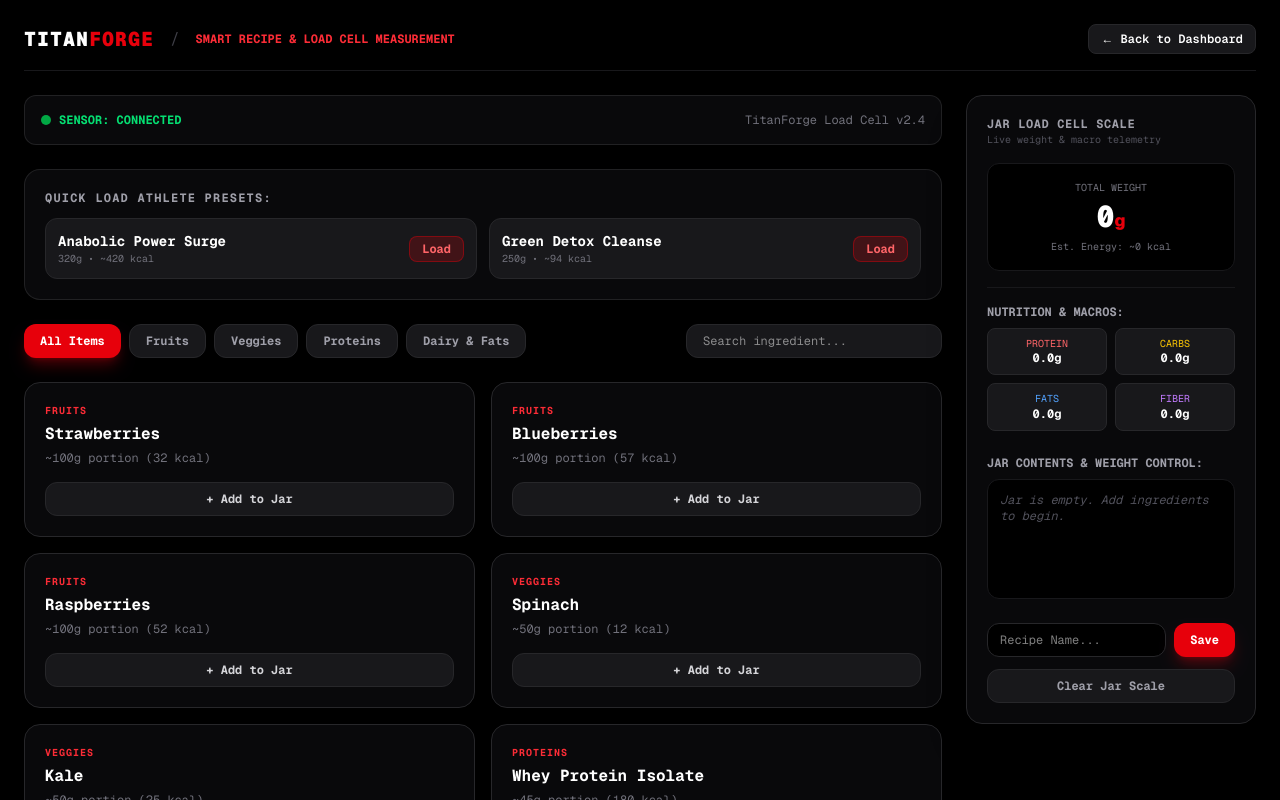
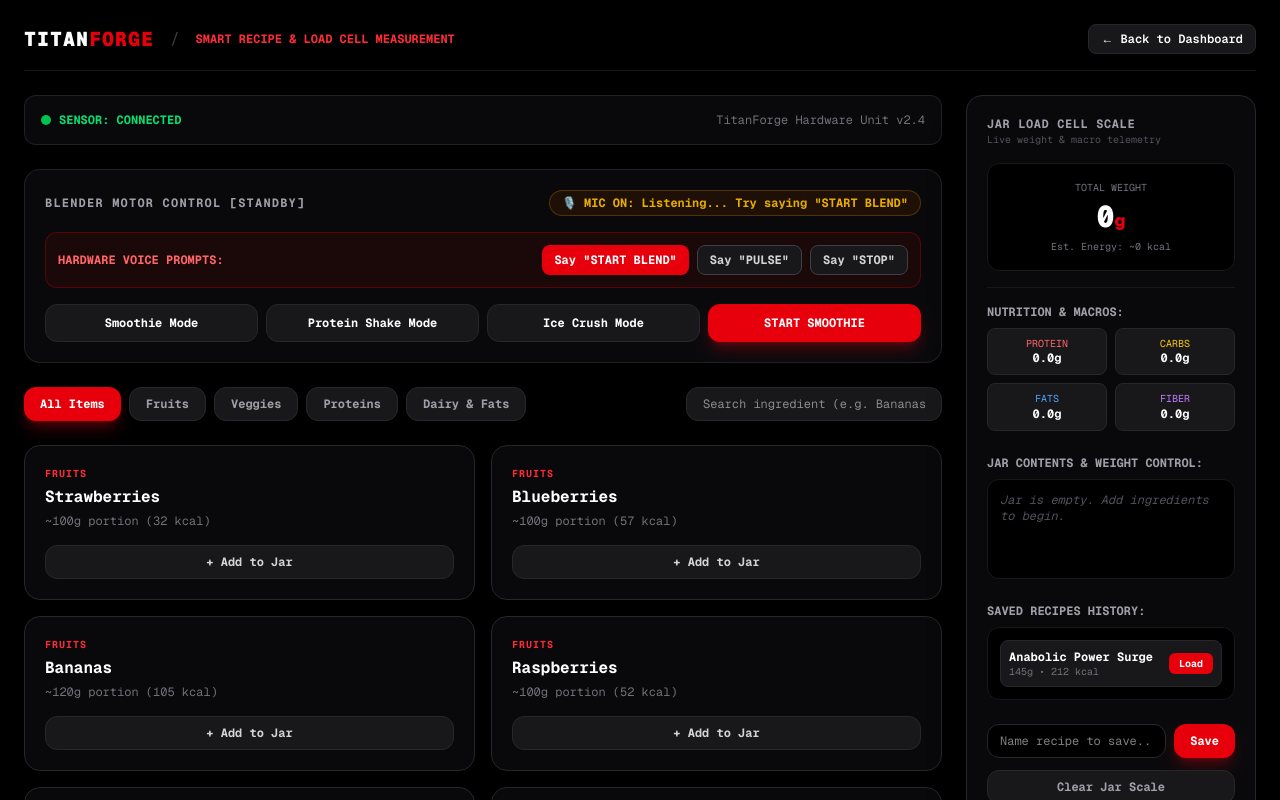
Before and after one commit to TitanForge-app/TitanForge, a Next.js app in the folder titanforge-fresh/: page /dashboard/recipe in a window 1280 px wide. Shown: the top 800 px of the page. Built offline with nearby package versions, Linux system fonts and the light colour scheme.

Commit message:
Complete recipe page with voice commands, full ingredients, and recipe history vault

```diff
--- a/titanforge-fresh/app/dashboard/recipe/page.tsx
+++ b/titanforge-fresh/app/dashboard/recipe/page.tsx
@@ -15,16 +15,44 @@
   fiber: number;
 }
 
+interface SavedRecipe {
+  id: string;
+  name: string;
+  items: { ingredient: Ingredient; count: number }[];
+  totalWeight: number;
+  totalCalories: number;
+  totalProtein: number;
+  totalCarbs: number;
+  totalFats: number;
+  totalFiber: number;
+}
+
 const ALL_INGREDIENTS: Ingredient[] = [
-  { id: '1', name: 'Strawberries', category: 'Fruits', weight: 100, calories: 32, protein: 0.7, carbs: 7.7, fats: 0.3, fiber: 2.0 },
-  { id: '2', name: 'Blueberries', category: 'Fruits', weight: 100, calories: 57, protein: 0.7, carbs: 14.5, fats: 0.3, fiber: 2.4 },
-  { id: '3', name: 'Raspberries', category: 'Fruits', weight: 100, calories: 52, protein: 1.2, carbs: 11.9, fats: 0.7, fiber: 6.5 },
-  { id: '4', name: 'Spinach', category: 'Veggies', weight: 50, calories: 12, protein: 1.4, carbs: 1.8, fats: 0.2, fiber: 1.1 },
-  { id: '5', name: 'Kale', category: 'Veggies', weight: 50, calories: 25, protein: 2.1, carbs: 4.4, fats: 0.5, fiber: 1.8 },
-  { id: '6', name: 'Whey Protein Isolate', category: 'Proteins', weight: 45, calories: 180, protein: 42, carbs: 2.0, fats: 0.5, fiber: 0 },
-  { id: '7', name: 'Greek Yogurt', category: 'Proteins', weight: 150, calories: 100, protein: 15, carbs: 6.0, fats: 0.4, fiber: 0 },
-  { id: '8', name: 'Almond Butter', category: 'Dairy & Fats', weight: 30, calories: 190, protein: 7.0, carbs: 6.0, fats: 16.0, fiber: 3.0 },
-  { id: '9', name: 'Avocado', category: 'Dairy & Fats', weight: 50, calories: 80, protein: 1.0, carbs: 4.0, fats: 7.0, fiber: 3.0 },
+  // Fruits
+  { id: 'f1', name: 'Strawberries', category: 'Fruits', weight: 100, calories: 32, protein: 0.7, carbs: 7.7, fats: 0.3, fiber: 2.0 },
+  { id: 'f2', name: 'Blueberries', category: 'Fruits', weight: 100, calories: 57, protein: 0.7, carbs: 14.5, fats: 0.3, fiber: 2.4 },
+  { id: 'f3', name: 'Bananas', category: 'Fruits', weight: 120, calories: 105, protein: 1.3, carbs: 27.0, fats: 0.3, fiber: 3.1 },
+  { id: 'f4', name: 'Raspberries', category: 'Fruits', weight: 100, calories: 52, protein: 1.2, carbs: 11.9, fats: 0.7, fiber: 6.5 },
+  { id: 'f5', name: 'Green Apple', category: 'Fruits', weight: 150, calories: 78, protein: 0.4, carbs: 21.0, fats: 0.2, fiber: 3.6 },
+  { id: 'f6', name: 'Watermelon', category: 'Fruits', weight: 150, calories: 45, protein: 0.9, carbs: 11.0, fats: 0.2, fiber: 0.6 },
+
+  // Veggies
+  { id: 'v1', name: 'Spinach', category: 'Veggies', weight: 50, calories: 12, protein: 1.4, carbs: 1.8, fats: 0.2, fiber: 1.1 },
+  { id: 'v2', name: 'Kale', category: 'Veggies', weight: 50, calories: 25, protein: 2.1, carbs: 4.4, fats: 0.5, fiber: 1.8 },
+  { id: 'v3', name: 'Cucumber', category: 'Veggies', weight: 100, calories: 15, protein: 0.6, carbs: 3.6, fats: 0.1, fiber: 0.5 },
+  { id: 'v4', name: 'Ginger', category: 'Veggies', weight: 15, calories: 12, protein: 0.3, carbs: 2.6, fats: 0.1, fiber: 0.3 },
+
+  // Proteins
+  { id: 'p1', name: 'Whey Protein Isolate', category: 'Proteins', weight: 45, calories: 180, protein: 42, carbs: 2.0, fats: 0.5, fiber: 0 },
+  { id: 'p2', name: 'Greek Yogurt', category: 'Proteins', weight: 150, calories: 100, protein: 15, carbs: 6.0, fats: 0.4, fiber: 0 },
+  { id: 'p3', name: 'Plant Protein Blend', category: 'Proteins', weight: 40, calories: 150, protein: 30, carbs: 4.0, fats: 2.0, fiber: 2.0 },
+  { id: 'p4', name: 'Collagen Peptides', category: 'Proteins', weight: 20, calories: 70, protein: 18, carbs: 0, fats: 0, fiber: 0 },
+
+  // Dairy & Fats
+  { id: 'd1', name: 'Almond Butter', category: 'Dairy & Fats', weight: 30, calories: 190, protein: 7.0, carbs: 6.0, fats: 16.0, fiber: 3.0 },
+  { id: 'd2', name: 'Avocado', category: 'Dairy & Fats', weight: 50, calories: 80, protein: 1.0, carbs: 4.0, fats: 7.0, fiber: 3.0 },
+  { id: 'd3', name: 'Oat Milk', category: 'Dairy & Fats', weight: 200, calories: 120, protein: 3.0, carbs: 16.0, fats: 5.0, fiber: 2.0 },
+  { id: 'd4', name: 'Chia Seeds', category: 'Dairy & Fats', weight: 15, calories: 70, protein: 2.5, carbs: 6.0, fats: 4.5, fiber: 5.0 },
 ];
 
 export default function SmartRecipeScale() {
@@ -32,9 +60,22 @@
   const [jarItems, setJarItems] = useState<{ ingredient: Ingredient; count: number }[]>([]);
   const [searchQuery, setSearchQuery] = useState<string>('');
   const [recipeName, setRecipeName] = useState<string>('');
-  const [savedPresets, setSavedPresets] = useState<{ name: string; totalWeight: number; totalCals: number }[]>([
-    { name: 'Anabolic Power Surge', totalWeight: 320, totalCals: 420 },
-    { name: 'Green Detox Cleanse', totalWeight: 250, totalCals: 94 },
+  const [activeVoicePrompt, setActiveVoicePrompt] = useState<string>('MIC ON: Listening... Try saying "START BLEND"');
+  const [motorStatus, setMotorStatus] = useState<string>('STANDBY');
+
+  // Saved history vault state
+  const [savedRecipes, setSavedRecipes] = useState<SavedRecipe[]>([
+    {
+      id: 'preset-1',
+      name: 'Anabolic Power Surge',
+      items: [{ ingredient: ALL_INGREDIENTS[0], count: 1 }, { ingredient: ALL_INGREDIENTS[10], count: 1 }],
+      totalWeight: 145,
+      totalCalories: 212,
+      totalProtein: 42.7,
+      totalCarbs: 9.7,
+      totalFats: 0.8,
+      totalFiber: 2.0
+    }
   ]);
 
   // Add item to jar scale
@@ -50,19 +91,7 @@
     });
   };
 
-  // Clear jar
   const clearJar = () => setJarItems([]);
-
-  // Save recipe
-  const saveRecipe = () => {
-    if (!recipeName.trim()) return;
-    const totalWeight = jarItems.reduce((acc, curr) => acc + (curr.ingredient.weight * curr.count), 0);
-    const totalCals = jarItems.reduce((acc, curr) => acc + (curr.ingredient.calories * curr.count), 0);
-
-    setSavedPresets(prev => [...prev, { name: recipeName, totalWeight, totalCals }]);
-    setRecipeName('');
-    alert(`Recipe "${recipeName}" saved to vault!`);
-  };
 
   // Calculations for sidebar telemetry
   const totalWeight = jarItems.reduce((acc, curr) => acc + (curr.ingredient.weight * curr.count), 0);
@@ -71,6 +100,43 @@
   const totalCarbs = jarItems.reduce((acc, curr) => acc + (curr.ingredient.carbs * curr.count), 0);
   const totalFats = jarItems.reduce((acc, curr) => acc + (curr.ingredient.fats * curr.count), 0);
   const totalFiber = jarItems.reduce((acc, curr) => acc + (curr.ingredient.fiber * curr.count), 0);
+
+  // Save recipe to vault
+  const saveRecipe = () => {
+    if (!recipeName.trim() || jarItems.length === 0) {
+      alert('Please add ingredients and enter a recipe name.');
+      return;
+    }
+    const newRecipe: SavedRecipe = {
+      id: Date.now().toString(),
+      name: recipeName,
+      items: [...jarItems],
+      totalWeight,
+      totalCalories,
+      totalProtein,
+      totalCarbs,
+      totalFats,
+      totalFiber
+    };
+    setSavedRecipes(prev => [...prev, newRecipe]);
+    setRecipeName('');
+    alert(`Recipe "${recipeName}" saved successfully!`);
+  };
+
+  // Load recipe back into jar
+  const loadRecipeIntoJar = (recipe: SavedRecipe) => {
+    setJarItems([...recipe.items]);
+    setActiveVoicePrompt(`Loaded recipe: ${recipeName || recipe.name}`);
+  };
+
+  // Trigger Blender Action
+  const triggerBlend = (mode: string) => {
+    setMotorStatus(`RUNNING (${mode})`);
+    setActiveVoicePrompt(`Voice Command Executed: ${mode}`);
+    setTimeout(() => {
+      setMotorStatus('STANDBY');
+    }, 4000);
+  };
 
   const filteredIngredients = ALL_INGREDIENTS.filter(item => {
     const matchesCategory = selectedCategory === 'All Items' || item.category === selectedCategory;
@@ -87,7 +153,7 @@
             TITAN<span className="text-red-600">FORGE</span>
           </Link>
           <span className="text-zinc-700">/</span>
-          <span className="text-xs text-red-500 font-bold uppercase">Smart Recipe & Load Cell Measurement</span>
+          <span className="text-xs text-red-500 font-bold uppercase">SMART RECIPE & LOAD CELL MEASUREMENT</span>
         </div>
         <Link
           href="/dashboard"
@@ -97,40 +163,64 @@
         </Link>
       </nav>
 
-      {/* Main Grid Layout (Content + Live Scale Sidebar) */}
+      {/* Main Layout Grid */}
       <div className="grid grid-cols-1 lg:grid-cols-4 gap-6 max-w-7xl mx-auto w-full items-start">
 
-        {/* Left 3 Columns: Controls & Ingredients Picker */}
+        {/* Left 3 Columns */}
         <div className="lg:col-span-3 flex flex-col gap-6">
 
-          {/* Status Header */}
+          {/* Status Bar */}
           <div className="bg-zinc-950 p-4 rounded-xl border border-zinc-800/80 flex items-center justify-between">
             <div className="flex items-center gap-2">
               <span className="w-2.5 h-2.5 rounded-full bg-green-500 animate-pulse"></span>
               <span className="text-xs font-bold text-green-400">SENSOR: CONNECTED</span>
             </div>
-            <span className="text-xs text-zinc-500">TitanForge Load Cell v2.4</span>
+            <span className="text-xs text-zinc-500">TitanForge Hardware Unit v2.4</span>
           </div>
 
-          {/* Quick Athlete Presets */}
-          <div className="bg-zinc-950 p-5 rounded-2xl border border-zinc-800/80">
-            <h3 className="text-xs font-bold text-zinc-400 uppercase tracking-widest mb-3">Quick Load Athlete Presets:</h3>
-            <div className="grid grid-cols-1 md:grid-cols-2 gap-3">
-              {savedPresets.map((preset, idx) => (
-                <div key={idx} className="p-3 bg-zinc-900 rounded-xl border border-zinc-800 flex justify-between items-center">
-                  <div>
-                    <div className="text-sm font-bold text-white">{preset.name}</div>
-                    <div className="text-[10px] text-zinc-500">{preset.totalWeight}g • ~{preset.totalCals} kcal</div>
-                  </div>
-                  <button onClick={() => alert(`Loaded preset: ${preset.name}`)} className="px-3 py-1 bg-red-600/20 hover:bg-red-600 text-red-400 hover:text-white border border-red-600/40 text-xs font-bold rounded-lg transition-colors">
-                    Load
-                  </button>
-                </div>
-              ))}
+          {/* Voice Recognition & Motor Control Deck */}
+          <div className="bg-zinc-950 p-5 rounded-2xl border border-zinc-800/80 flex flex-col gap-4 shadow-xl">
+            <div className="flex justify-between items-center">
+              <span className="text-xs font-bold text-zinc-400 uppercase tracking-widest">BLENDER MOTOR CONTROL [{motorStatus}]</span>
+              <span className="text-xs text-yellow-500 font-bold bg-yellow-950/40 px-3 py-1 rounded-full border border-yellow-600/30 animate-pulse">
+                🎙️ {activeVoicePrompt}
+              </span>
+            </div>
+
+            {/* Voice Command Simulator Bar */}
+            <div className="bg-red-950/30 border border-red-600/30 p-3 rounded-xl flex flex-wrap gap-2 items-center justify-between">
+              <span className="text-xs text-red-400 font-bold uppercase">HARDWARE VOICE PROMPTS:</span>
+              <div className="flex gap-2">
+                <button onClick={() => triggerBlend('START BLEND')} className="px-3 py-1.5 bg-red-600 hover:bg-red-700 text-white text-xs font-bold rounded-lg shadow transition-all">
+                  Say &quot;START BLEND&quot;
+                </button>
+                <button onClick={() => triggerBlend('PULSE MODE')} className="px-3 py-1.5 bg-zinc-900 hover:bg-zinc-800 text-zinc-300 border border-zinc-700 text-xs font-bold rounded-lg transition-all">
+                  Say &quot;PULSE&quot;
+                </button>
+                <button onClick={() => setMotorStatus('STANDBY')} className="px-3 py-1.5 bg-zinc-900 hover:bg-zinc-800 text-zinc-300 border border-zinc-700 text-xs font-bold rounded-lg transition-all">
+                  Say &quot;STOP&quot;
+                </button>
+              </div>
+            </div>
+
+            {/* Mode Selector Buttons */}
+            <div className="grid grid-cols-2 md:grid-cols-4 gap-2">
+              <button onClick={() => triggerBlend('SMOOTHIE')} className="py-2.5 bg-zinc-900 hover:bg-zinc-800 border border-zinc-800 text-xs font-bold rounded-xl text-white transition-all">
+                Smoothie Mode
+              </button>
+              <button onClick={() => triggerBlend('PROTEIN SHAKE')} className="py-2.5 bg-zinc-900 hover:bg-zinc-800 border border-zinc-800 text-xs font-bold rounded-xl text-white transition-all">
+                Protein Shake Mode
+              </button>
+              <button onClick={() => triggerBlend('ICE CRUSH')} className="py-2.5 bg-zinc-900 hover:bg-zinc-800 border border-zinc-800 text-xs font-bold rounded-xl text-white transition-all">
+                Ice Crush Mode
+              </button>
+              <button onClick={() => triggerBlend('START SMOOTHIE')} className="py-2.5 bg-red-600 hover:bg-red-700 text-xs font-bold rounded-xl text-white shadow-lg shadow-red-600/30 transition-all">
+                START SMOOTHIE
+              </button>
             </div>
           </div>
 
-          {/* Filter Tabs & Search */}
+          {/* Category Filter Tabs & Search */}
           <div className="flex flex-col md:flex-row gap-4 items-center justify-between">
             <div className="flex flex-wrap gap-2">
               {['All Items', 'Fruits', 'Veggies', 'Proteins', 'Dairy & Fats'].map((cat) => (
@@ -149,14 +239,14 @@
             </div>
             <input
               type="text"
-              placeholder="Search ingredient..."
+              placeholder="Search ingredient (e.g. Bananas)..."
               value={searchQuery}
               onChange={(e) => setSearchQuery(e.target.value)}
               className="bg-zinc-900 border border-zinc-800 px-4 py-2 rounded-xl text-xs text-white w-full md:w-64 focus:outline-none focus:border-red-600"
             />
           </div>
 
-          {/* Ingredient Cards Grid */}
+          {/* Ingredients Grid */}
           <div className="grid grid-cols-1 md:grid-cols-2 gap-4">
             {filteredIngredients.map((item) => (
               <div key={item.id} className="bg-zinc-950 p-5 rounded-2xl border border-zinc-800 flex flex-col justify-between hover:border-red-600/50 transition-all">
@@ -177,9 +267,10 @@
 
         </div>
 
-        {/* Right 1 Column: Live Jar Load Cell Scale Sidebar */}
+        {/* Right 1 Column: Live Scale Sidebar & History Vault */}
         <div className="bg-zinc-950 p-5 rounded-2xl border border-zinc-800 flex flex-col justify-between shadow-2xl lg:sticky lg:top-6">
           <div>
+            {/* Scale Header */}
             <div className="border-b border-zinc-900 pb-4 mb-4">
               <h3 className="text-xs font-bold text-zinc-400 uppercase tracking-wider">JAR LOAD CELL SCALE</h3>
               <p className="text-[10px] text-zinc-600">Live weight & macro telemetry</p>
@@ -217,7 +308,7 @@
             {/* Jar Contents */}
             <div className="mb-6">
               <div className="text-xs font-bold text-zinc-400 mb-2">JAR CONTENTS & WEIGHT CONTROL:</div>
-              <div className="bg-black p-3 rounded-xl border border-zinc-900 min-h-[120px] max-h-[180px] overflow-y-auto text-xs">
+              <div className="bg-black p-3 rounded-xl border border-zinc-900 min-h-[100px] max-h-[140px] overflow-y-auto text-xs">
                 {jarItems.length === 0 ? (
                   <span className="text-zinc-600 italic">Jar is empty. Add ingredients to begin.</span>
                 ) : (
@@ -230,6 +321,28 @@
                 )}
               </div>
             </div>
+
+            {/* Saved Recipes History Vault */}
+            <div className="mb-6">
+              <div className="text-xs font-bold text-zinc-400 mb-2">SAVED RECIPES HISTORY:</div>
+              <div className="bg-black p-3 rounded-xl border border-zinc-900 max-h-[150px] overflow-y-auto flex flex-col gap-2 text-xs">
+                {savedRecipes.map((rec) => (
+                  <div key={rec.id} className="p-2 bg-zinc-900 rounded-lg border border-zinc-800 flex justify-between items-center">
+                    <div>
+                      <div className="font-bold text-white">{rec.name}</div>
+                      <div className="text-[10px] text-zinc-500">{rec.totalWeight}g • {Math.round(rec.totalCalories)} kcal</div>
+                    </div>
+                    <button
+                      onClick={() => loadRecipeIntoJar(rec)}
+                      className="px-2.5 py-1 bg-red-600 hover:bg-red-700 text-white text-[10px] font-bold rounded-md transition-colors"
+                    >
+                      Load
+                    </button>
+                  </div>
+                ))}
+              </div>
+            </div>
+
           </div>
 
           {/* Save & Clear Actions */}
@@ -237,7 +350,7 @@
             <div className="flex gap-2">
               <input
                 type="text"
-                placeholder="Recipe Name..."
+                placeholder="Name recipe to save..."
                 value={recipeName}
                 onChange={(e) => setRecipeName(e.target.value)}
                 className="bg-black border border-zinc-800 px-3 py-2 rounded-xl text-xs text-white w-full focus:outline-none focus:border-red-600"
```
